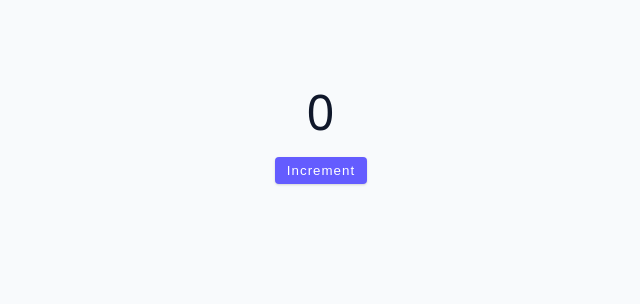
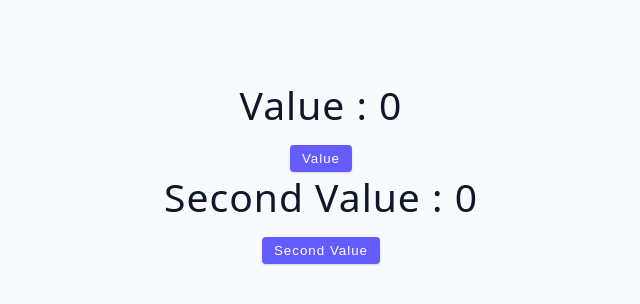
Before and after one commit to Radexman/advanced-react, a React (Vite) app: page / in a window 1280 px wide. Shown: the top 304 px of the page, without its empty margins (319-959 px from the left). Built offline with nearby package versions, Linux system fonts and the light colour scheme.

Commit message:
useEffect Basics

```diff
--- a/src/App.jsx
+++ b/src/App.jsx
@@ -1,4 +1,4 @@
-import Starter from './tutorial/useState/05-useState-gotcha';
+import Starter from './tutorial/useEffect/02-multiple-effects';
 
 function App() {
 	return (
--- /dev/null
+++ b/src/tutorial/useEffect/02-multiple-effects.jsx
@@ -0,0 +1,37 @@
+import { useState, useEffect } from 'react';
+
+const MultipleEffects = () => {
+	const [value, setValue] = useState(0);
+	const [secondValue, setSecondValue] = useState(0);
+
+	useEffect(() => {
+		console.log('Hello from first useEffect');
+	}, [value]);
+
+	useEffect(() => {
+		console.log('Hello from second useEffect');
+	}, [secondValue]);
+
+	return (
+		<div>
+			<h2>value : {value}</h2>
+			<button
+				type='button'
+				className='btn'
+				onClick={() => setValue(value + 1)}
+			>
+				value
+			</button>
+			<h2>second value : {secondValue}</h2>
+			<button
+				type='button'
+				className='btn'
+				onClick={() => setSecondValue(secondValue + 1)}
+			>
+				second value
+			</button>
+		</div>
+	);
+};
+
+export default MultipleEffects;
```
Also changed, not shown: src/tutorial/useEffect/01-code-example.jsx (added, +31 -0 lines).
